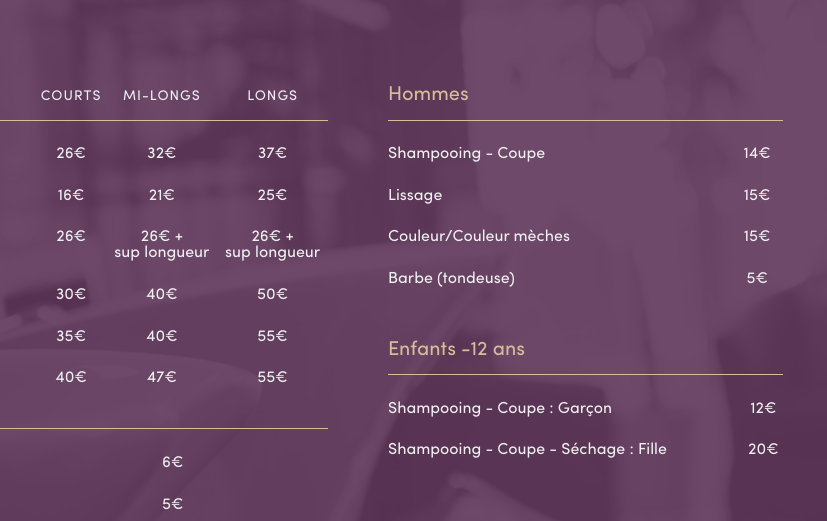
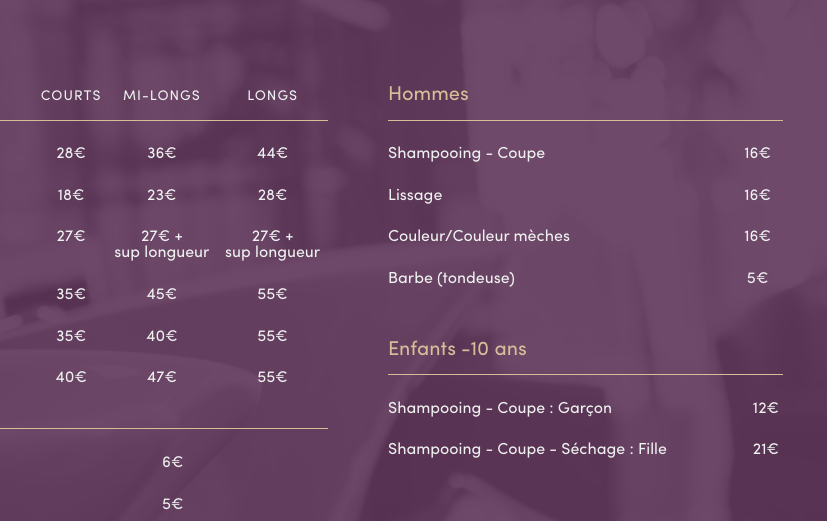
Before and after one commit to valenbellamy/mb-coiffure, a website: page index.html in a window 1280 px wide. Shown: the part 1720-2241 px from the top of the page, 369-1196 px from the left. Drawn offline with Linux system fonts and the light colour scheme; some packages are replaced by stand-ins of ours; files whose address does not match are found by name; a web font is replaced by a local one.

Commit message:
Update of the prices

```diff
--- a/index.html
+++ b/index.html
@@ -150,27 +150,27 @@ Visit my portfolio at http://valentinbellamy.com
                                 <tbody>
                                     <tr>
                                         <td>Shampooing - Coupe - Brushing</td>
-                                        <td>26€</td>
-                                        <td>32€</td>
-                                        <td>37€</td>
+                                        <td>28€</td>
+                                        <td>36€</td>
+                                        <td>44€</td>
                                     </tr>
                                     <tr>
                                         <td>Shampooing - Brushing</td>
-                                        <td>16€</td>
-                                        <td>21€</td>
-                                        <td>25€</td>
+                                        <td>18€</td>
+                                        <td>23€</td>
+                                        <td>28€</td>
                                     </tr>
                                     <tr>
                                         <td>Couleur</td>
-                                        <td>26€</td>
-                                        <td>26€ + <br>sup longueur</td>
-                                        <td>26€ + <br>sup longueur</td>
+                                        <td>27€</td>
+                                        <td>27€ + <br>sup longueur</td>
+                                        <td>27€ + <br>sup longueur</td>
                                     </tr>
                                     <tr>
                                         <td>Mèches/balayage</td>
-                                        <td>30€</td>
-                                        <td>40€</td>
-                                        <td>50€</td>
+                                        <td>35€</td>
+                                        <td>45€</td>
+                                        <td>55€</td>
                                     </tr>
                                     <tr>
                                         <td>Permanente</td>
@@ -220,15 +220,15 @@ Visit my portfolio at http://valentinbellamy.com
                                 <tbody>
                                     <tr>
                                         <td>Shampooing - Coupe</td>
-                                        <td>14€</td>
+                                        <td>16€</td>
                                     </tr>
                                     <tr>
                                         <td>Lissage</td>
-                                        <td>15€</td>
+                                        <td>16€</td>
                                     </tr>
                                     <tr>
                                         <td>Couleur/Couleur mèches</td>
-                                        <td>15€</td>
+                                        <td>16€</td>
                                     </tr>
                                     <tr>
                                         <td>Barbe (tondeuse)</td>
@@ -239,7 +239,7 @@ Visit my portfolio at http://valentinbellamy.com
                             <table>
                                 <thead>
                                     <tr>
-                                        <th><h3>Enfants -12 ans</h3></th>
+                                        <th><h3>Enfants -10 ans</h3></th>
                                         <th></th>
                                     </tr>
                                 </thead>
@@ -250,7 +250,7 @@ Visit my portfolio at http://valentinbellamy.com
                                     </tr>
                                     <tr>
                                         <td>Shampooing - Coupe - Séchage : Fille</td>
-                                        <td>20€</td>
+                                        <td>21€</td>
                                     </tr>
                                 </tbody>
                             </table>
```
